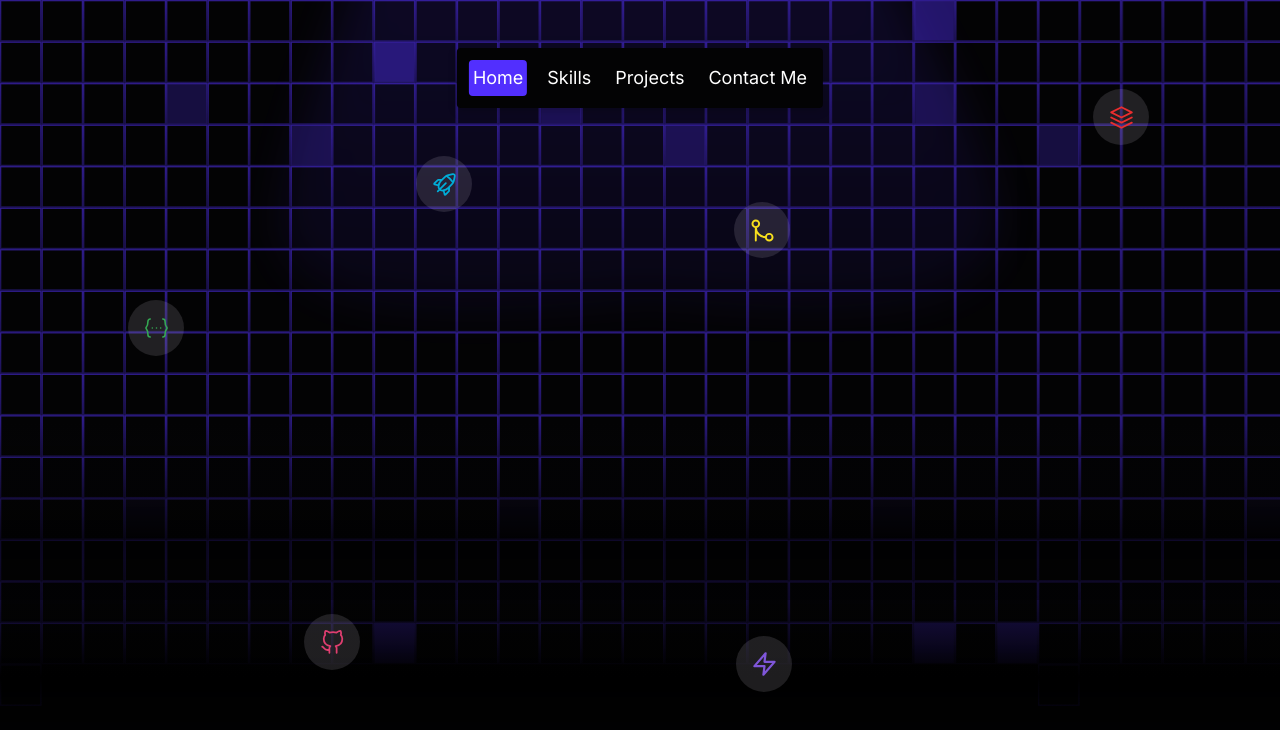
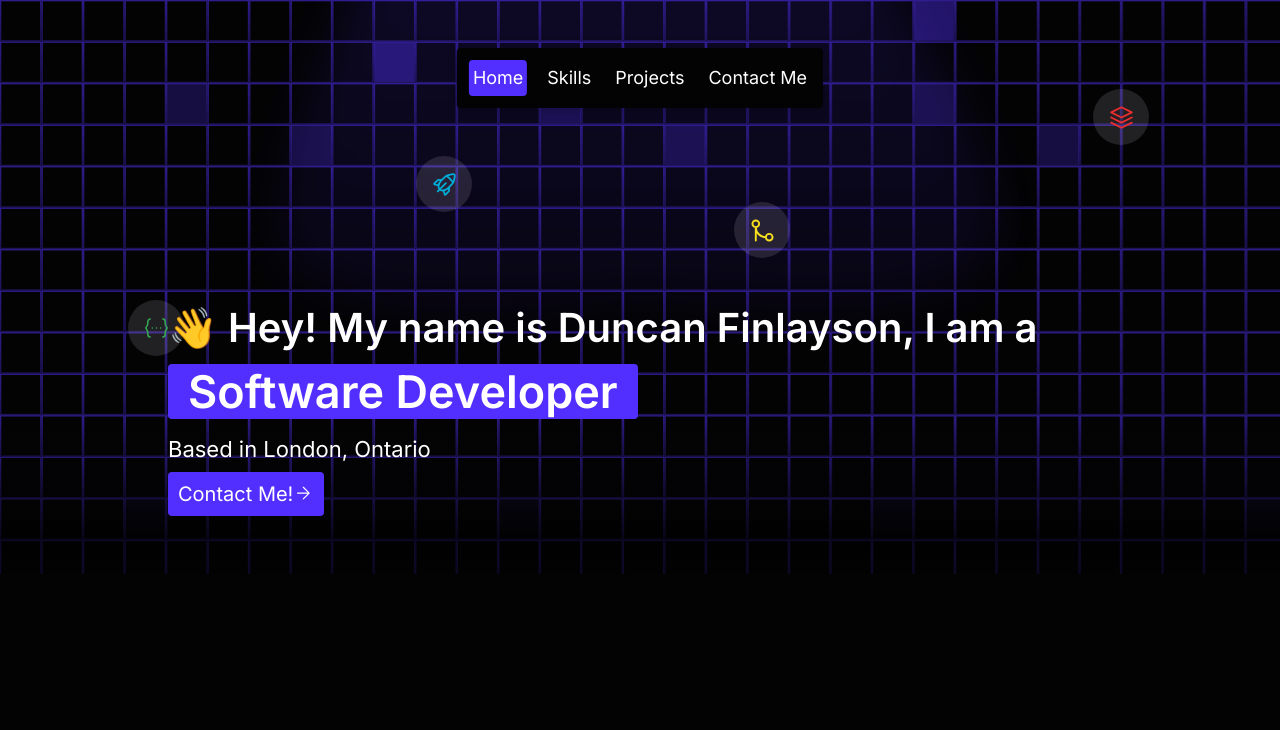
Before and after one commit to Duncan-Finlayson/duncan-portfolio, a Next.js app: page / in a window 1280 px wide. Shown: the top 730 px of the page. Built offline with nearby package versions, Linux system fonts and the light colour scheme.

Commit message:
Hero Section Finished, plans of adding profile picture in the future

```diff
--- /dev/null
+++ b/app/components/Hero/Hero.tsx
@@ -0,0 +1,25 @@
+import React from 'react'
+
+
+const Hero = () => {
+  return (
+<section className="relative flex flex-row
+  items-center z-20 mx-auto md:gap-[37px] md:mx-10">
+    <div className="flex flex-col gap-[13px] items-center md-gap[34px] md:my-[58px] md:items-start">
+        <h1 className="text-2xl/1 text-center font-semibold block md:text-[40px] md:text-start md:inline">
+            <span className="-m1-3"> 👋 </span>
+            Hey! My name is Duncan Finlayson, I am a{" "}
+            <span className="block text-[27px] highlight mt-2 md:text-[45px] md:inline md:mt-0">Software Developer</span>
+        </h1>
+        <p className="text-center text-sm mx-6 md:text-[22px] md:text-start md:mx-0">
+            Based in London, Ontario
+        </p>
+        <a href="mailto:duncanfinlayson4@gmail.
+        com" className ="self-center bg-primary text-white p-2.5 rounded flex gap2.5 items-center
+         text-sm md:self-start md:text-xl/6">Contact Me! <img src="/arrow_right_icon.svg" alt="Arrow right icon"></img></a>
+    </div> {/* Plans of adding a profile picture later */}
+  </section>
+  )
+}
+
+export default Hero
--- /dev/null
+++ b/app/components/Sections.tsx
@@ -0,0 +1,13 @@
+import React from 'react'
+import Hero from './Hero/Hero'
+
+
+const Sections = () => {
+  return <main className="flex flex-col gap-[142px] w-full
+   md:max-w-screen-lg
+    pt-[236px] md:pt-60 mx-auto">
+       <Hero />
+    </main>
+}
+
+export default Sections
--- a/app/globals.css
+++ b/app/globals.css
@@ -23,6 +23,10 @@
   bg-[#f4ebff] bg-opacity-[12%] absolute;
 }
 
+.highlight {
+  @apply bg-primary text-white px-5 rounded-[4px]
+}
+
 body {
   color: var(--foreground);
   background: var(--background);
--- a/app/page.tsx
+++ b/app/page.tsx
@@ -1,12 +1,11 @@
 import TopBackground from "./components/Hero/TopBackground";
 import Navbar from "./components/Navbar";
+import Sections from "./components/Sections";
 
 export default function Home() {
   return (
   <div className="relative overflow-clip" id="home">
-    <div className="w-screen h-screen">
-
-    </div>
+    <Sections />
     <Navbar />
     <TopBackground />
   </div>
```
